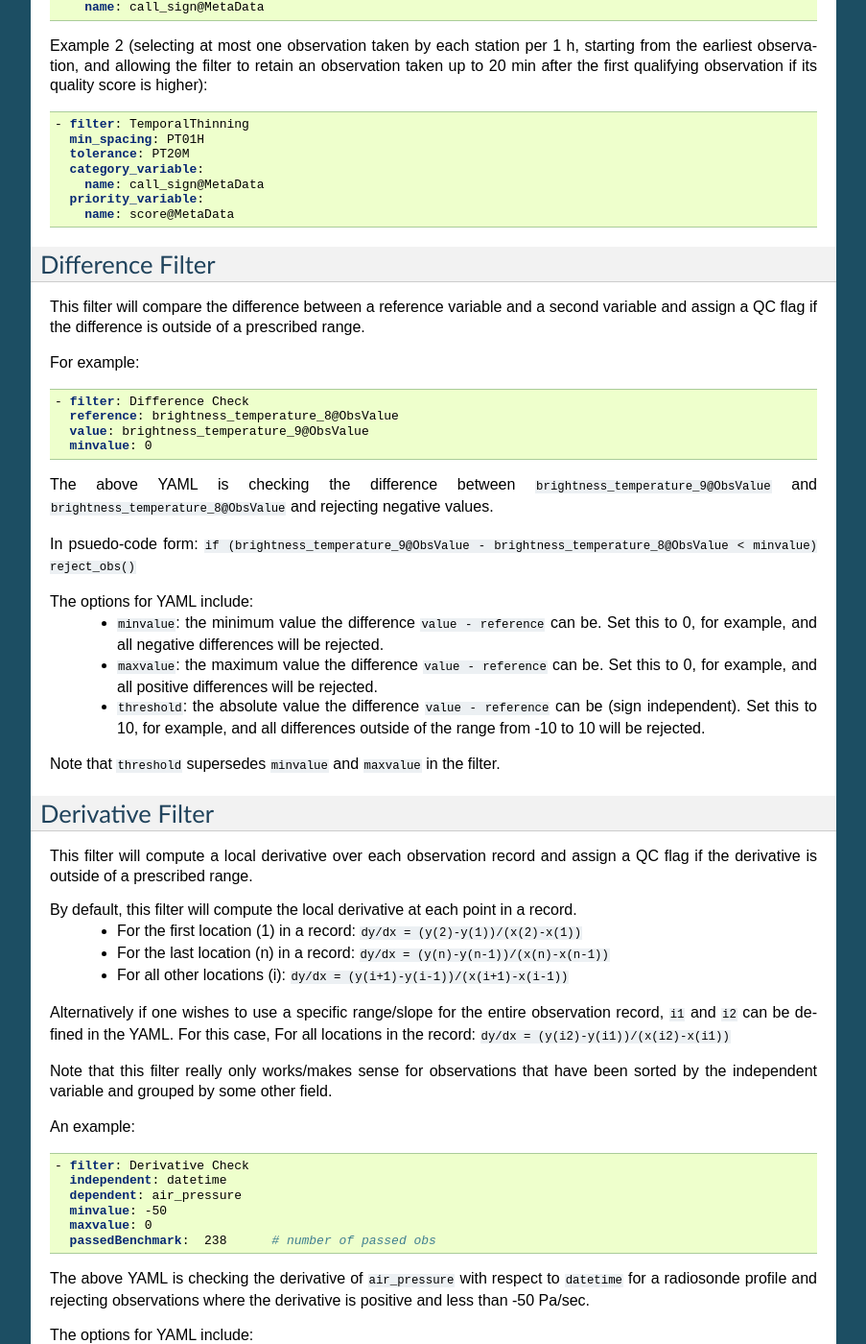
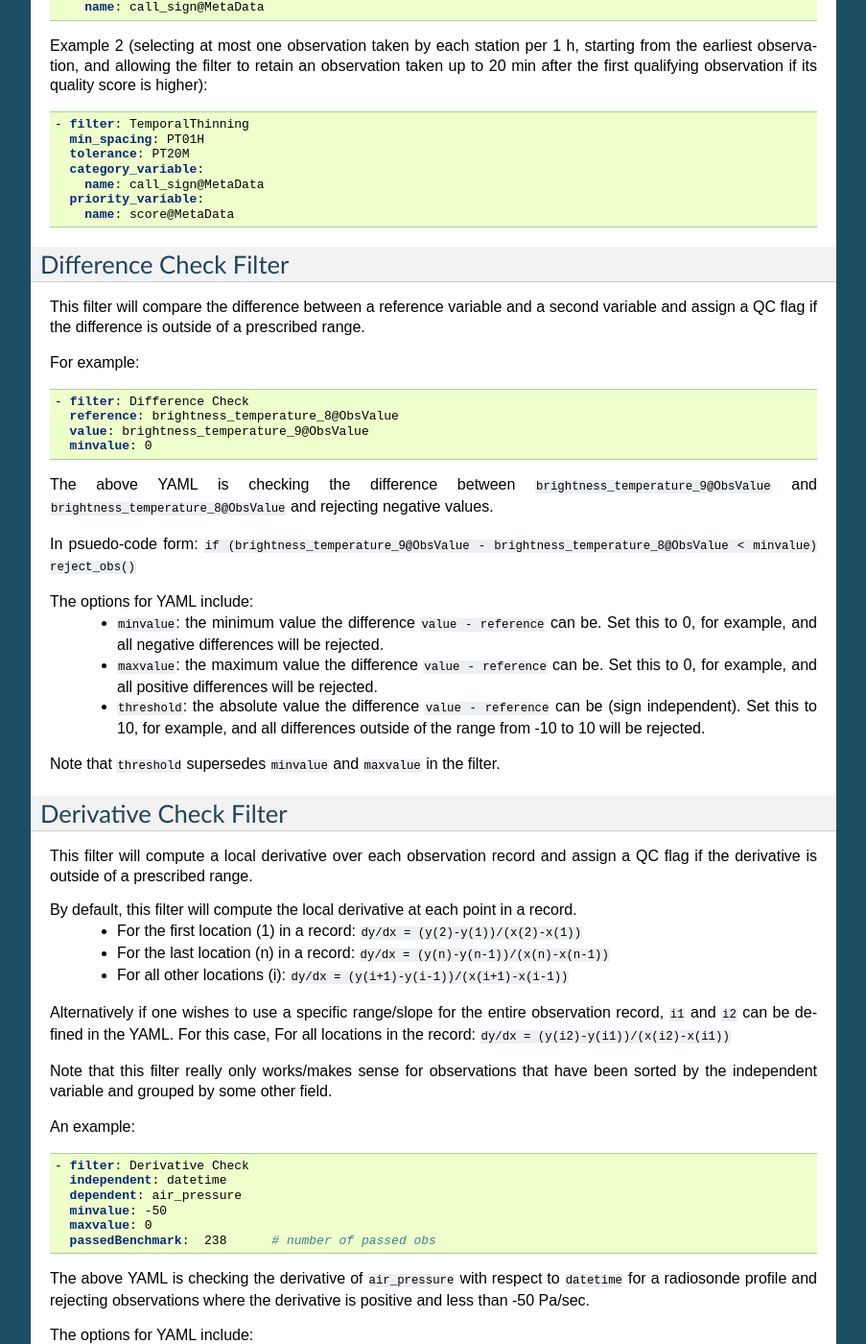
Before and after one commit to JCSDA/jedi-docs, a Sphinx documentation site: the page built from docs/jedi-components/ufo/qcfilters.rst, in a window 1280 px wide and 1400 px high, scrolled down 6444 px. Shown: the whole window at 96% size, without its empty margins (198-1101 px from the left). Built offline with Sphinx 7.4.7, drawn with Linux system fonts in a browser that asks for light colours; some of the changed text lies outside the part shown.

Commit message:
Refer to filters with the names registered in the factory.

```diff
--- a/docs/jedi-components/ufo/qcfilters.rst
+++ b/docs/jedi-components/ufo/qcfilters.rst
@@ -366,8 +366,8 @@ taken up to 20 min after the first qualifying observation if its quality score i
       priority_variable:
         name: score@MetaData
 
-Difference Filter
------------------
+Difference Check Filter
+-----------------------
 
 This filter will compare the difference between a reference variable and a second variable and assign a QC flag if the difference is outside of a prescribed range.
 
@@ -392,8 +392,8 @@ The options for YAML include:
 
 Note that :code:`threshold` supersedes :code:`minvalue` and :code:`maxvalue` in the filter.
 
-Derivative Filter
------------------
+Derivative Check Filter
+-----------------------
 
 This filter will compute a local derivative over each observation record and assign a QC flag if the derivative is outside of a prescribed range.
 
```
Also changed, not shown: other parts of docs/jedi-components/ufo/qcfilters.rst (+2 -2 lines).
